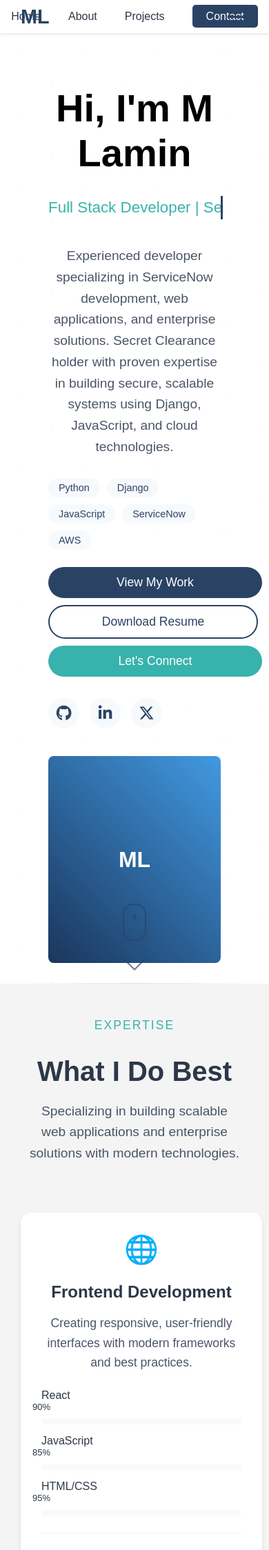
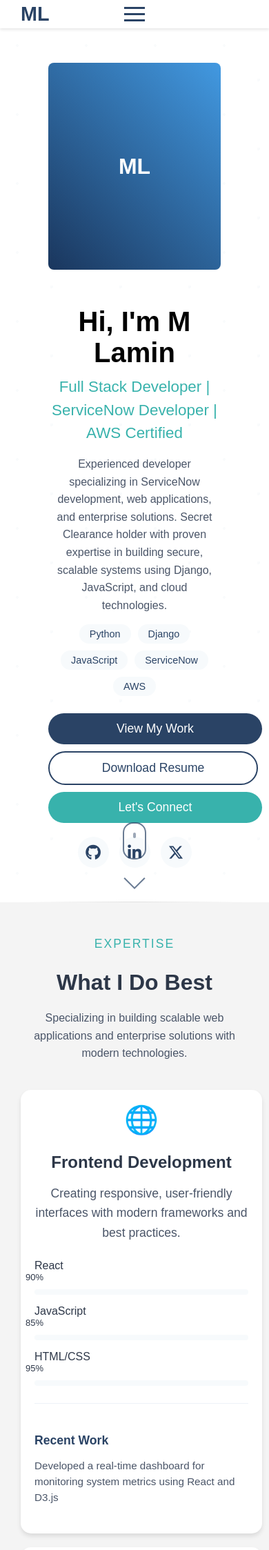
Before and after one commit to mlamin1/PersonalWebsite, a Django app: page / in a window 390 px wide. Shown: the top 2247 px of the page at 69% size. Run offline with Django 5.2, Linux system fonts and the light colour scheme.

Commit message:
Improved mobile responsiveness and added mobile menu

```diff
--- a/main/static/main/styles.css
+++ b/main/static/main/styles.css
@@ -83,24 +83,73 @@ nav {
 
 .mobile-menu-btn {
     display: none;
+    flex-direction: column;
+    justify-content: space-between;
+    width: 30px;
+    height: 21px;
+    background: none;
+    border: none;
+    cursor: pointer;
+    padding: 0;
+    z-index: 10;
+}
+
+.mobile-menu-btn span {
+    width: 100%;
+    height: 3px;
+    background-color: var(--primary-color);
+    transition: all 0.3s ease;
+    transform-origin: left;
+}
+
+.mobile-menu-btn.active span:first-child {
+    transform: rotate(45deg);
+}
+
+.mobile-menu-btn.active span:nth-child(2) {
+    opacity: 0;
+}
+
+.mobile-menu-btn.active span:last-child {
+    transform: rotate(-45deg);
 }
 
 @media (max-width: 768px) {
     .mobile-menu-btn {
         display: flex;
+    }
+
+    .nav-links {
+        display: none;
+        position: absolute;
+        top: 100%;
+        left: 0;
+        right: 0;
+        background-color: white;
         flex-direction: column;
-        justify-content: space-between;
-        width: 30px;
-        height: 21px;
-        position: absolute;
-        right: 30px;
-        cursor: pointer;
-    }
-
-    .mobile-menu-btn span {
+        padding: 20px;
+        box-shadow: 0 4px 6px rgba(0, 0, 0, 0.1);
+        z-index: 1000;
+    }
+
+    .nav-links.active {
+        display: flex;
+    }
+
+    .nav-links li {
+        margin: 10px 0;
         width: 100%;
-        height: 3px;
-        background-color: var(--primary-color);
+        text-align: center;
+    }
+
+    .nav-links a {
+        display: block;
+        padding: 10px;
+    }
+
+    .nav-cta {
+        width: auto;
+        margin: 10px 20px;
     }
 }
 
@@ -2151,3 +2200,155 @@ body {
         left: 30px;
     }
 }
+
+/* Mobile Responsive Fixes */
+@media (max-width: 768px) {
+    /* Hero Section Mobile */
+    .hero-container {
+        flex-direction: column;
+        padding: 20px;
+        gap: 20px;
+    }
+
+    .hero-content {
+        flex: 1;
+        padding-right: 0;
+        text-align: center;
+        order: 2;  /* Move content below image on mobile */
+    }
+
+    .hero-image {
+        flex: 1;
+        width: 100%;
+        max-width: 300px;
+        margin: 0 auto;
+        order: 1;  /* Move image above content on mobile */
+    }
+
+    .hero-content h1 {
+        font-size: 2.5em;
+        margin-bottom: 10px;
+    }
+
+    .tagline {
+        font-size: 1.1em;
+        margin: 10px auto;
+        display: block;
+        width: auto;
+        animation: none;
+        border-right: none;
+        white-space: normal;
+        overflow: visible;
+    }
+
+    .hero-content p {
+        font-size: 1em;
+        margin: 15px auto;
+    }
+
+    .tech-badges {
+        justify-content: center;
+        margin: 15px 0;
+    }
+
+    .hero-buttons {
+        flex-direction: column;
+        gap: 10px;
+        align-items: stretch;
+    }
+
+    .hero-buttons a {
+        width: 100%;
+        text-align: center;
+    }
+
+    .social-links {
+        justify-content: center;
+        margin-top: 20px;
+    }
+
+    /* Navigation Mobile */
+    nav {
+        padding: 10px 20px;
+    }
+
+    .nav-links {
+        display: none;  /* Hide regular nav links */
+        position: absolute;
+        top: 100%;
+        left: 0;
+        right: 0;
+        background-color: white;
+        flex-direction: column;
+        padding: 20px;
+        box-shadow: 0 4px 6px rgba(0, 0, 0, 0.1);
+    }
+
+    .nav-links.active {
+        display: flex;
+    }
+
+    .nav-links li {
+        margin: 10px 0;
+    }
+
+    .mobile-menu-btn {
+        display: flex;
+    }
+
+    /* Expertise Section Mobile */
+    .expertise-grid {
+        grid-template-columns: 1fr;
+        padding: 10px;
+        gap: 20px;
+    }
+
+    .expertise-item {
+        padding: 20px;
+    }
+
+    /* Projects Section Mobile */
+    .projects-grid {
+        grid-template-columns: 1fr;
+        gap: 20px;
+    }
+
+    .featured-project-card .project-content {
+        grid-template-columns: 1fr;
+        padding: 20px;
+    }
+
+    .project-links {
+        flex-direction: column;
+        gap: 10px;
+    }
+
+    /* Newsletter Section Mobile */
+    .newsletter-section {
+        padding: 40px 20px;
+    }
+
+    .newsletter-form .form-group {
+        flex-direction: column;
+        gap: 10px;
+    }
+
+    .newsletter-form input[type="email"],
+    .newsletter-form button {
+        width: 100%;
+    }
+
+    /* Section Headers Mobile */
+    .section-header {
+        padding: 0 20px;
+        margin-bottom: 30px;
+    }
+
+    .section-header h2 {
+        font-size: 2em;
+    }
+
+    .section-header .section-description {
+        font-size: 1em;
+    }
+}
```
Also changed, not shown: main/static/main/script.js (+27 -0 lines), 2 other files.
